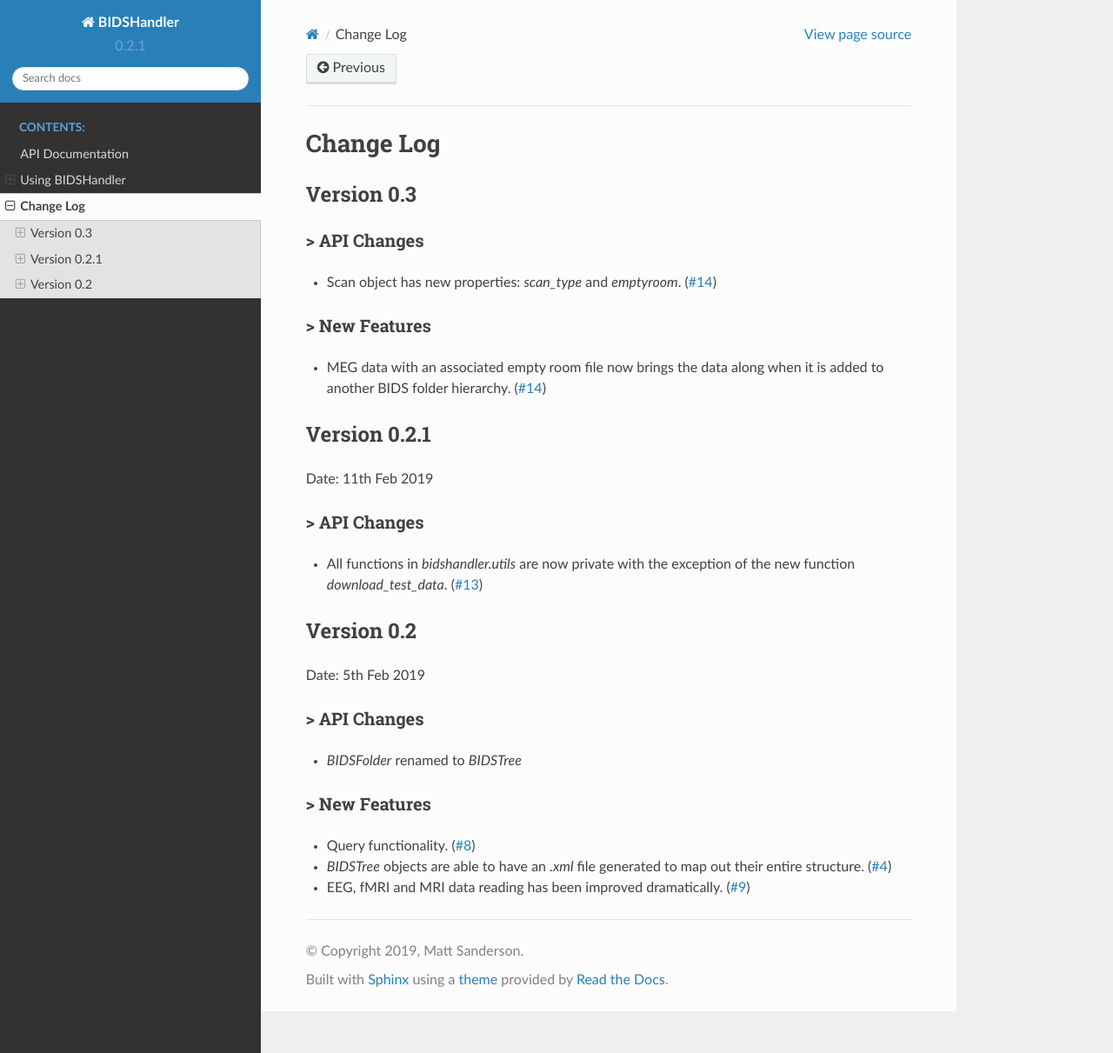
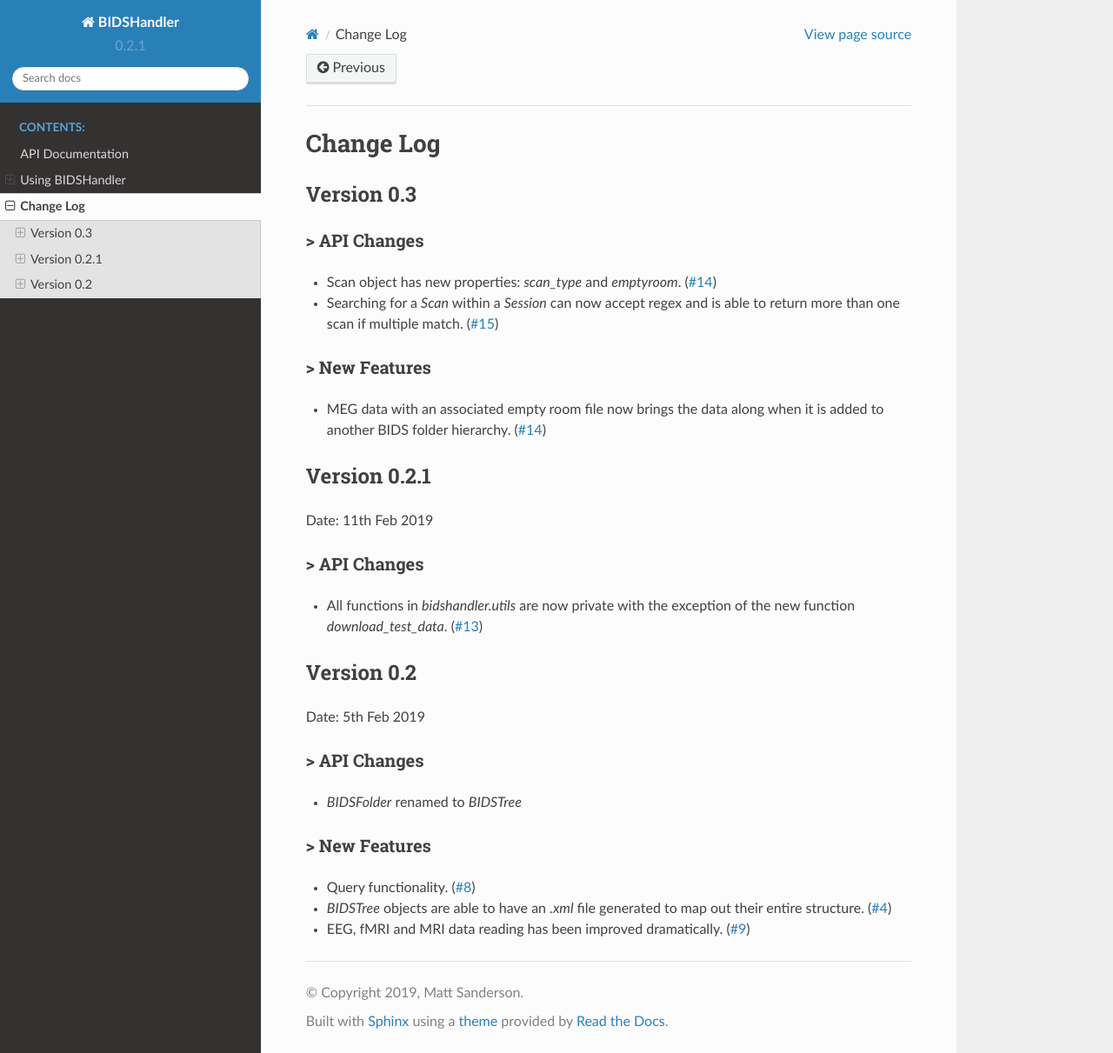
Before and after one commit to Macquarie-MEG-Research/BIDSHandler, a Sphinx documentation site: the page built from docs/changes.rst, in a window 1280 px wide and 1211 px high. Shown: the whole window at 87% size. Built offline with Sphinx 7.4.7 and the Read the Docs theme 2.0.0, drawn with Linux system fonts in a browser that asks for light colours.

Commit message:
updated changes

```diff
--- a/docs/changes.rst
+++ b/docs/changes.rst
@@ -12,6 +12,7 @@ Version 0.3
 -------------
 
 - Scan object has new properties: `scan_type` and `emptyroom`. (`#14 <https://github.com/Macquarie-MEG-Research/BIDSHandler/pull/14>`_)
+- Searching for a `Scan` within a `Session` can now accept regex and is able to return more than one scan if multiple match. (`#15 <https://github.com/Macquarie-MEG-Research/BIDSHandler/pull/15>`_)
 
 > New Features
 --------------
```
